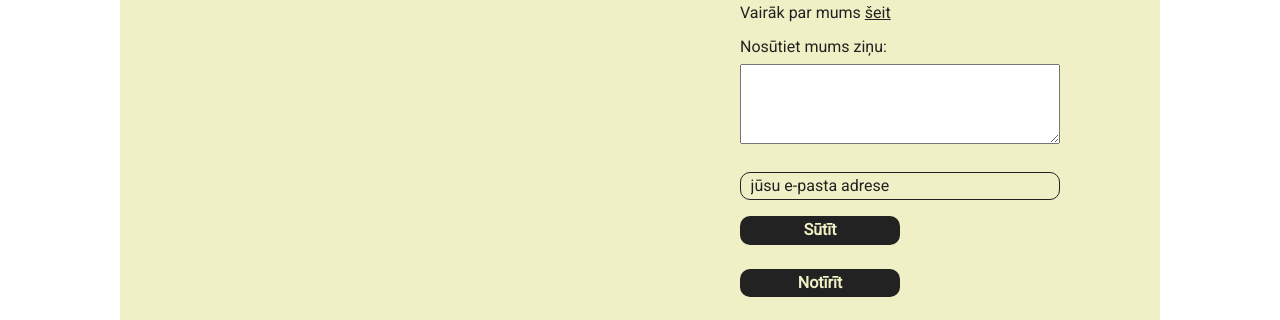
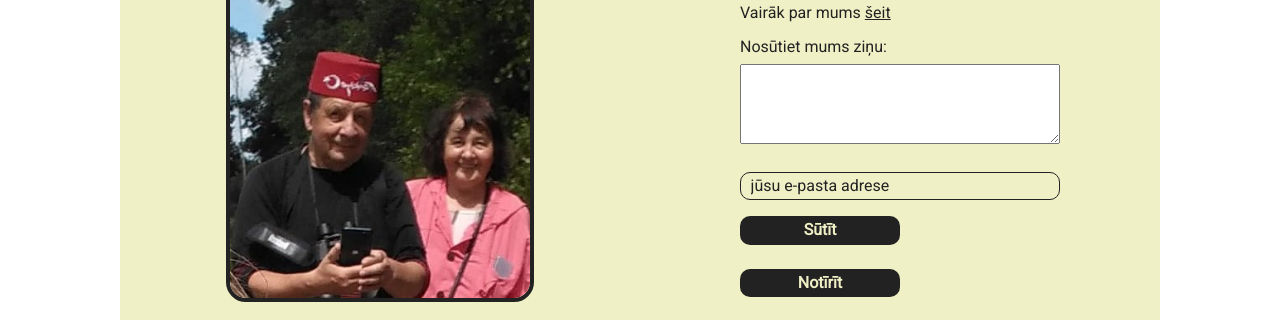
Before and after one commit to janisbunkss/Veblapa, a plain HTML site: page index.html in a window 1280 px wide. Shown: the part 321-641 px from the top of the page. Drawn offline with nearby package versions, Linux system fonts and the light colour scheme; a web font is replaced by a local one.

Commit message:
Precizēts attēla nosaukums, saskaņojot ar json attēlu nosaukumiem

```diff
--- a/index.html
+++ b/index.html
@@ -19,7 +19,7 @@
 
             <div class="header">
                 <h1>Sveiks! </h1>
-                <img src="images/bilde_1.jpeg" >
+                <img src="images/image_1.jpeg" >
                 <h1>Šī ir mūsu ģimenes lapa.</h1>
             </div>
 
```
